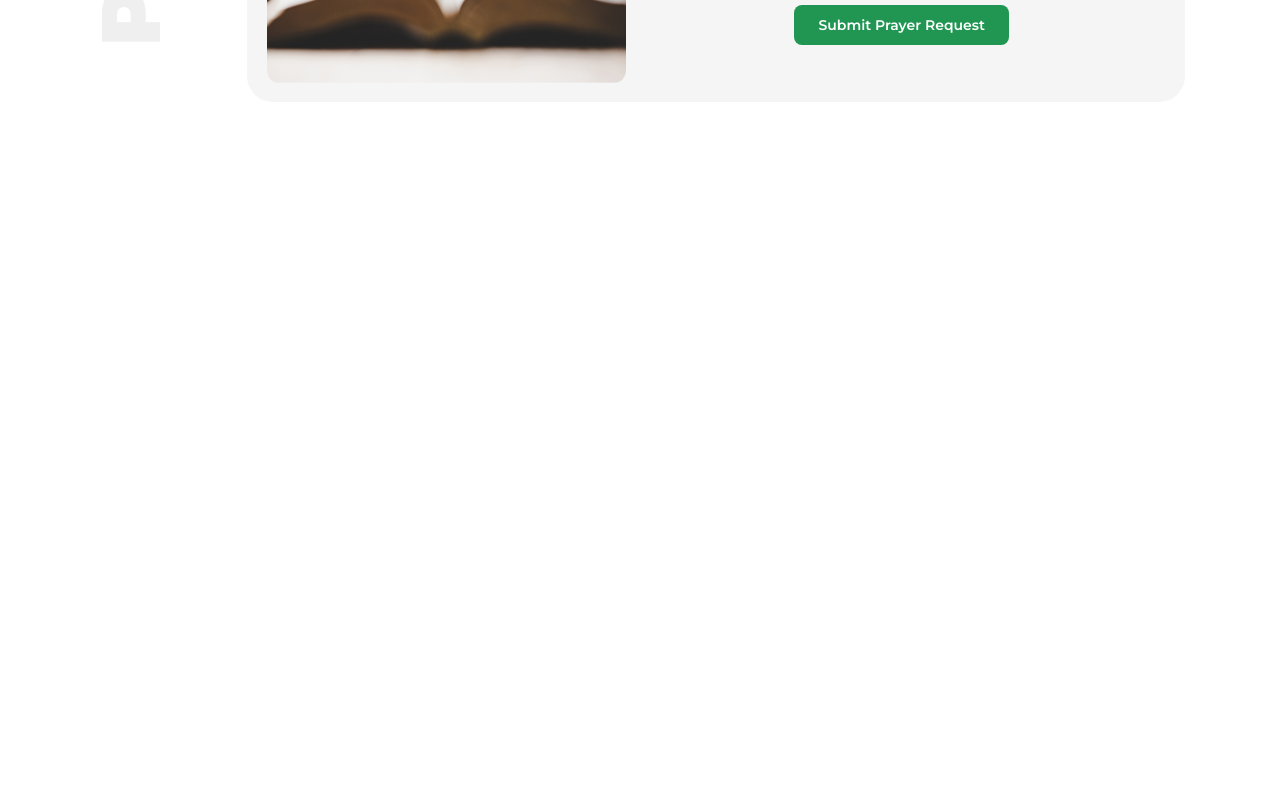
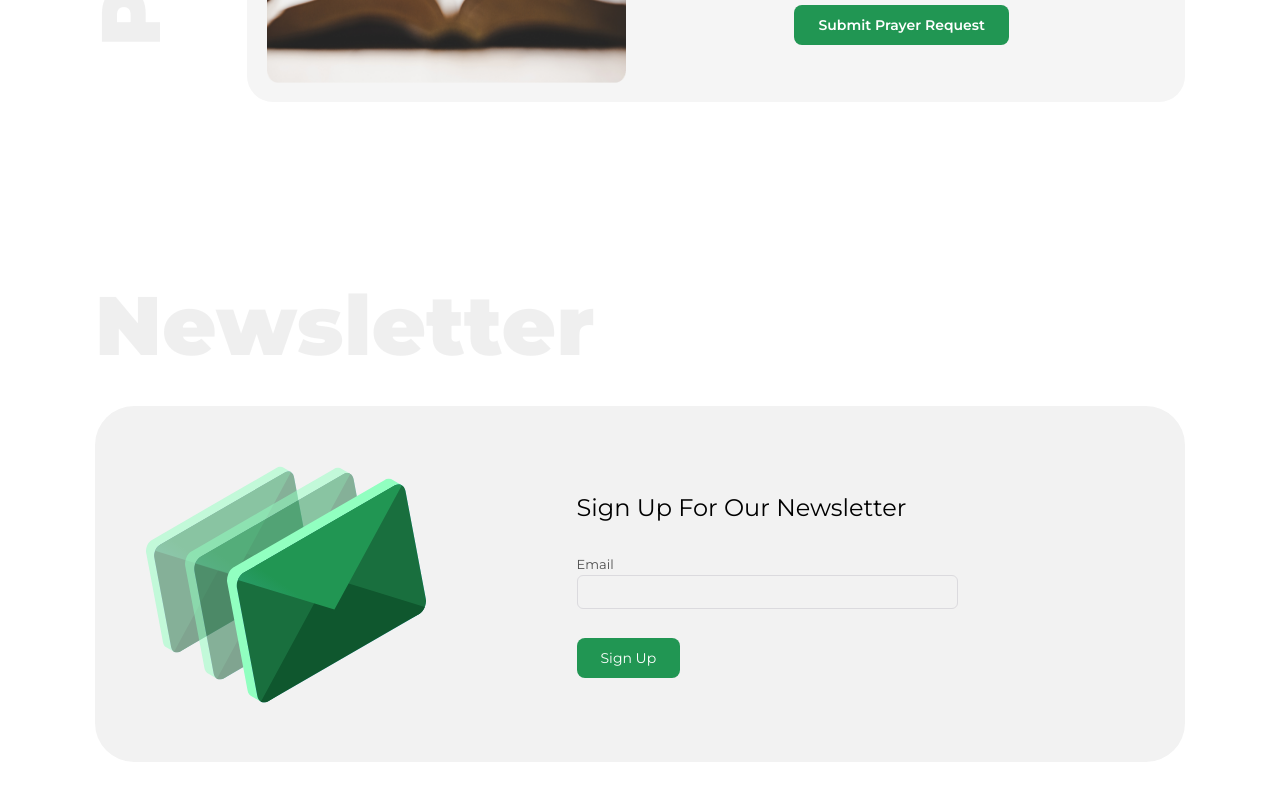
Before and after one commit to RCCG-WayForwardProject/rccg-wayforward, a Next.js app: page / in a window 1280 px wide. Shown: the part 6520-7320 px from the top of the page. Before the commit the page ends 6760 px from the top, so only its background shows below. Built offline with nearby package versions, Linux system fonts and the light colour scheme.

Commit message:
Completed Newsletter desktop view

```diff
--- /dev/null
+++ b/components/Newsletter/index.tsx
@@ -0,0 +1,37 @@
+import React from "react";
+
+import styles from "./newsletter.module.scss";
+import Icon from "../Icon";
+import Button from "../Button";
+
+const Newsletter: React.FC = () => {
+  return (
+    <div className={styles["newsletter"]}>
+      <h1 className={styles["newsletter__heading"]}>Newsletter</h1>
+      <div className={styles["newsletter__form-wrapper"]}>
+        <div className={styles["newsletter__form-icon"]}>
+          <Icon icon="inbox" />
+        </div>
+        <div className={styles["newsletter__form"]}>
+          <h3 className={styles["newsletter__form-heading"]}>
+            Sign Up For Our Newsletter
+          </h3>
+          <div className={styles["newsletter__form-input-wrapper"]}>
+            <p className={styles["newsletter__form-input-label"]}>Email</p>
+            <input type="email" className={styles["newsletter__form-input"]} />
+          </div>
+          <div className={styles["newsletter__form-button"]}>
+            <Button
+              type="submit"
+              label="Sign Up"
+              size="mini"
+              variant="primary"
+            />
+          </div>
+        </div>
+      </div>
+    </div>
+  );
+};
+
+export default Newsletter;
--- /dev/null
+++ b/components/Newsletter/newsletter.module.scss
@@ -0,0 +1,57 @@
+@import "../../styles/variables";
+@import "../../styles/functions.scss";
+@import "../../styles/base/mixins";
+@import "../../styles/typography";
+
+.newsletter {
+  height: 85vh;
+  display: flex;
+  flex-direction: column;
+  gap: 44px;
+  padding: 0px 95px;
+  &__heading {
+    @include heading;
+  }
+  &__form {
+    display: flex;
+    flex-direction: column;
+    gap: 29px;
+    width: 35%;
+    &-icon {
+      display: flex;
+      align-items: center;
+      justify-content: center;
+      width: 35%;
+    }
+    &-wrapper {
+      height: 356px;
+      width: 100%;
+      display: flex;
+      align-items: center;
+      gap: 100px;
+      background-color: $col-blue-2;
+      @include border-radius(39px);
+    }
+    &-heading {
+      @include h3;
+      font-weight: 500;
+    }
+    &-input {
+      width: 100%;
+      display: flex;
+      padding: 7px 14px;
+      align-items: center;
+      gap: 12px;
+      flex: 1 0 0;
+      font-size: 14px;
+      background-color: initial;
+      border: 1px solid #dbdade;
+      @include border-radius(6px);
+      &-label {
+        color: $col-dark-6;
+        font-size: toRem(13px);
+        font-weight: 400;
+      }
+    }
+  }
+}
--- a/src/app/page.tsx
+++ b/src/app/page.tsx
@@ -7,6 +7,7 @@ import Songs from "@/components/Songs";
 import Testimonies from "@/components/Testimonies";
 import Donation from "@/components/Donation";
 import Prayer from "@/components/Prayer";
+import Newsletter from "@/components/Newsletter";
 
 import styles from "./page.module.scss";
 
@@ -22,6 +23,7 @@ export default function Page() {
       <Testimonies />
       <Donation />
       <Prayer />
+      <Newsletter />
     </div>
   );
 }
--- a/styles/_variables.scss
+++ b/styles/_variables.scss
@@ -14,5 +14,7 @@ $col-dark-2: #3c3c3c;
 $col-dark-3: #4a4a4a;
 $col-dark-4: #303030;
 $col-dark-5: #525252;
+$col-dark-6: #4f4f4f;
 
 $col-blue-1: #f5f5f5;
+$col-blue-2: #f2f2f2;
```
